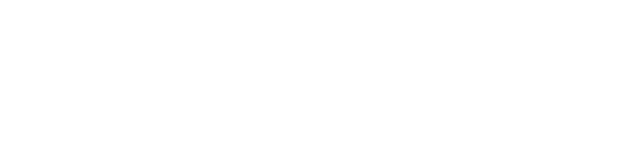
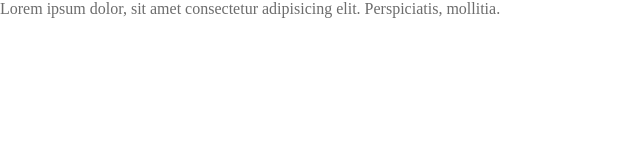
Before and after one commit to Baggio25/travelgram-rocketseat, a plain HTML site: page index.html in a window 1280 px wide. Shown: the whole page, without its empty margins (0-640 px from the left). Drawn offline with Linux system fonts and the light colour scheme.

Commit message:
Initial style guide

```diff
--- a/index.html
+++ b/index.html
@@ -1,14 +1,17 @@
 <!DOCTYPE html>
 <html lang="pt-br">
-<head>
-  <meta charset="UTF-8">
-  <meta name="viewport" content="width=device-width, initial-scale=1.0">
+  <head>
+    <meta charset="UTF-8" />
+    <meta name="viewport" content="width=device-width, initial-scale=1.0" />
 
-  <link rel="stylesheet" href="styles/index.css">
+    <link rel="stylesheet" href="styles/index.css" />
 
-  <title>Travelgram | Perfil de viagens</title>
-</head>
-<body>
-
-</body>
+    <title>Travelgram | Perfil de viagens</title>
+  </head>
+  <body>
+    <p>
+      Lorem ipsum dolor, sit amet consectetur adipisicing elit. Perspiciatis,
+      mollitia.
+    </p>
+  </body>
 </html>
--- a/styles/global.css
+++ b/styles/global.css
@@ -3,3 +3,18 @@
   padding: 0;
   box-sizing: border-box;
 }
+
+:root {
+  --brand-color: #EF5F4C;
+  --background-color: #FFFFFF;
+  --surface-color: #F5F5F5;
+  --skeleton-color: #D9D9D9;
+  --shape-transparency: #ffffff8f;
+  --text-color-primary: #313131;
+  --text-color-secondary: #6c6c6c;
+}
+
+body {
+  color: var(--text-color-secondary);
+  background-color: var(--background-color);
+}
```
Also changed, not shown: assets/AirplaneTilt.svg (added), assets/Image 01.png (added), assets/Image 02.png (added), assets/Image 03.png (added), assets/Image 04.png (added), assets/Image 05.png (added), assets/Image 06.png (added), assets/Image 07.png (added), assets/Image 08.png (added), assets/Image 09.png (added), assets/Image 10.png (added), assets/Image 11.png (added), assets/Image.svg (added), assets/Logo.svg (added), 2 more files, 1 other file.
